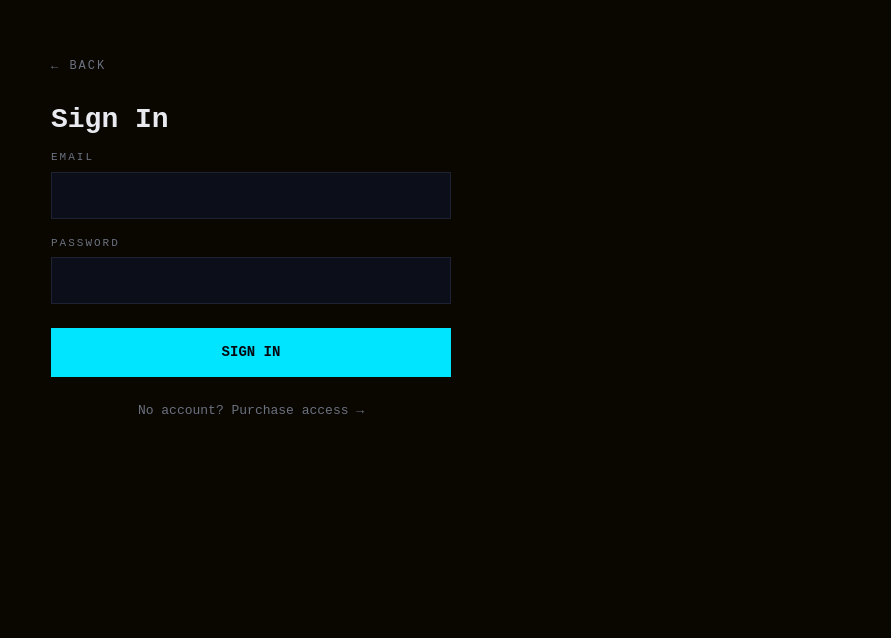
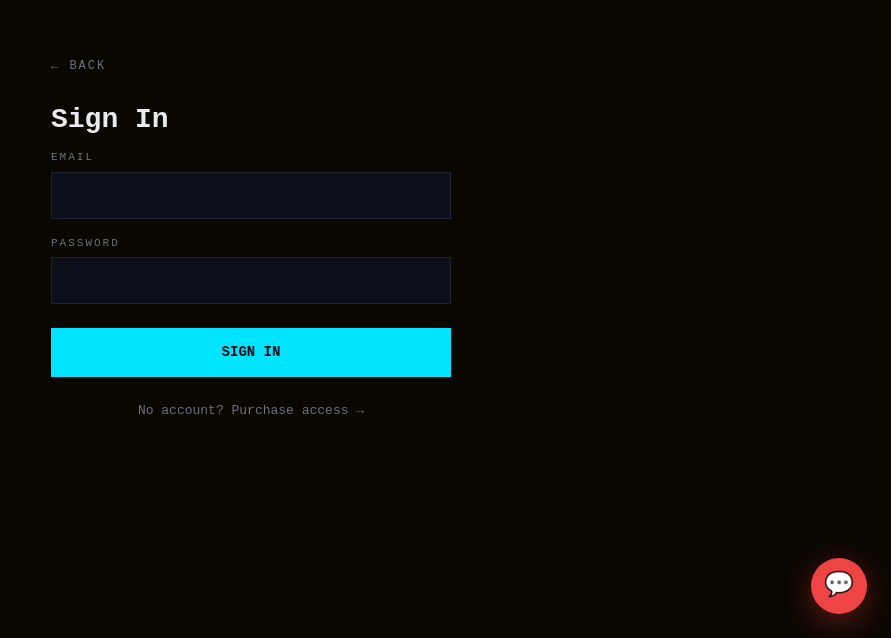
Before and after one commit to derekhuit-afk/claimbench, a Next.js app: page /login in a window 1280 px wide. Shown: the part 162-800 px from the top of the page, without its empty margins (389-1280 px from the left). Built offline with nearby package versions, Linux system fonts and the light colour scheme.

Commit message:
feat(agent): inject AgentWidget into global layout

```diff
--- a/app/layout.tsx
+++ b/app/layout.tsx
@@ -1,5 +1,6 @@
 import type { Metadata } from "next";
 import "./globals.css";
+import AgentWidget from '@/components/AgentWidget';
 export const metadata: Metadata = {
   title: "ClaimBench — Workers Comp Claim Frequency Heatmap",
   description: "Claim frequency and loss ratio benchmarks by NAICS code and state — sourced from NCCI public filings, BLS injury data, a",
@@ -9,7 +10,8 @@
     <html lang="en">
       <body style={{ background: "#0A0600", color: "#E8EAF0", fontFamily: "monospace", margin: 0 }}>
         {children}
-      </body>
+            <AgentWidget />
+    </body>
     </html>
   );
 }
```
